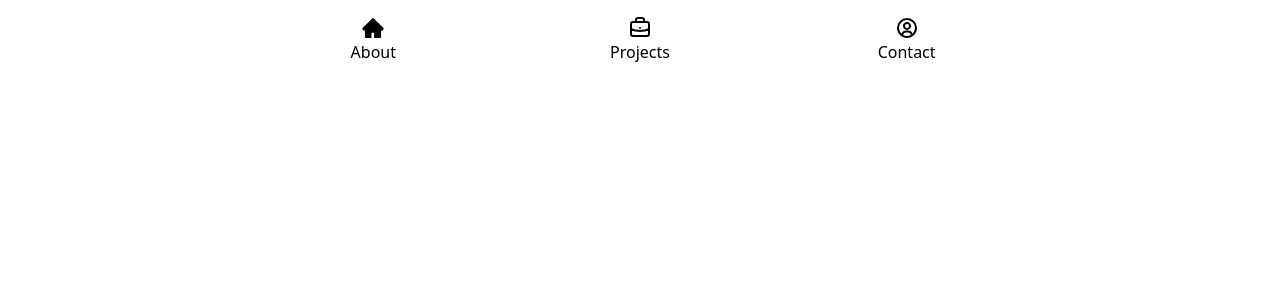
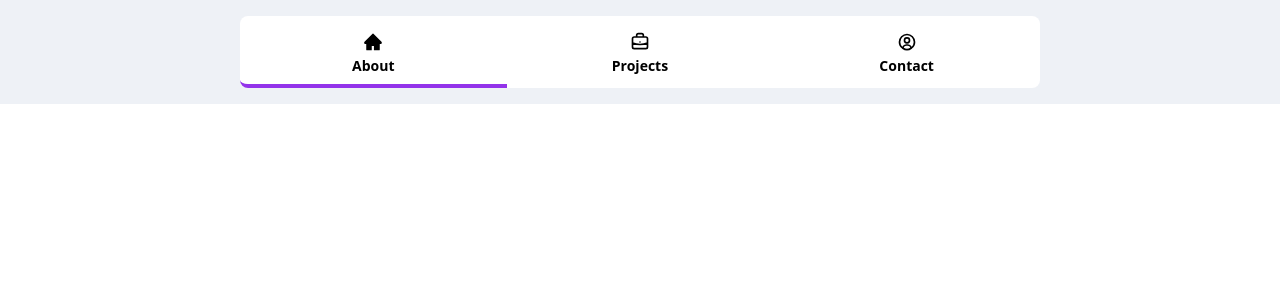
Before and after one commit to jisanjung/portfolio3, a React (Vite) app: page / in a window 1280 px wide. Shown: the top 300 px of the page. Built offline with nearby package versions, Linux system fonts and the light colour scheme.

Commit message:
style: add color and border to nav links

```diff
--- a/src/App.jsx
+++ b/src/App.jsx
@@ -1,7 +1,7 @@
 import { Route, Routes } from 'react-router-dom';
 import About from './pages/About';
 import { useMediaQuery } from './hooks/useMediaQuery';
-import { SMALL_DESKTOP_WIDTH, LARGE_DESKTOP_WIDTH } from './constants';
+import { SMALL_DESKTOP_WIDTH, LARGE_DESKTOP_WIDTH, BACKGROUND_COLOR } from './constants';
 import Nav from './components/Nav';
 import Projects from './pages/Projects';
 import Contact from './pages/Contact';
@@ -18,7 +18,9 @@ function App() {
   }
 
   return (
-    <main className='m-4 lg:flex lg:justify-center'>
+    <main className='p-4 lg:flex lg:justify-center' style={{
+      backgroundColor: BACKGROUND_COLOR,
+    }}>
       <div style={{
         width: determineWidth(),
       }}>
--- a/src/components/Nav.jsx
+++ b/src/components/Nav.jsx
@@ -3,24 +3,28 @@ import { Link, useLocation } from 'react-router-dom'
 import { AiFillHome, AiOutlineHome } from "react-icons/ai";
 import { HiBriefcase, HiOutlineBriefcase } from "react-icons/hi";
 import { BiUserCircle, BiSolidUserCircle } from "react-icons/bi";
+import { COMPONENT_COLOR } from '../constants';
 
 const Nav = () => {
 
     const location = useLocation();
+    const isAboutPage = location?.pathname === "/";
+    const isProjectsPage = location?.pathname === "/projects";
+    const isContactPage = location?.pathname === "/contact";
 
   return (
-    <nav className='flex'>
-        <Link to="/" className='w-1/3'>
-            <div className='flex justify-center'>{location?.pathname === "/" ? <AiFillHome fontSize="24px"/> : <AiOutlineHome fontSize="24px"/>}</div>
-            <p className='text-center'>About</p>
+    <nav className='flex rounded-lg' style={{ backgroundColor: COMPONENT_COLOR, }}>
+        <Link to="/" className={`w-1/3 pt-4 rounded-l-lg ${isAboutPage && "border-b-4 border-purple-600"}`}>
+            <div className='flex justify-center'>{isAboutPage ? <AiFillHome fontSize="20px"/> : <AiOutlineHome fontSize="20px"/>}</div>
+            <p className='text-center mt-1 mb-2 font-semibold text-sm'>About</p>
         </Link>
-        <Link to="/projects" className='w-1/3'>
-            <div className='flex justify-center'>{location?.pathname === "/projects" ? <HiBriefcase fontSize="24px"/> : <HiOutlineBriefcase fontSize="24px"/>}</div>
-            <p className='text-center'>Projects</p>
+        <Link to="/projects" className={`w-1/3 pt-4 ${isProjectsPage && "border-b-4 border-purple-600"}`}>
+            <div className='flex justify-center'>{isProjectsPage ? <HiBriefcase fontSize="20px"/> : <HiOutlineBriefcase fontSize="20px"/>}</div>
+            <p className='text-center mt-1 mb-2 font-semibold text-sm'>Projects</p>
         </Link>
-        <Link to="/contact" className='w-1/3'>
-            <div className='flex justify-center'>{location?.pathname === "/contact" ? <BiSolidUserCircle fontSize="24px"/> : <BiUserCircle fontSize="24px"/>}</div>
-            <p className='text-center'>Contact</p>
+        <Link to="/contact" className={`w-1/3 pt-4 rounded-r-lg ${isContactPage && "border-b-4 border-purple-600"}`}>
+            <div className='flex justify-center'>{isContactPage ? <BiSolidUserCircle fontSize="20px"/> : <BiUserCircle fontSize="20px"/>}</div>
+            <p className='text-center mt-1 mb-2 font-semibold text-sm'>Contact</p>
         </Link>
     </nav>
   )
--- a/src/constants.js
+++ b/src/constants.js
@@ -1,3 +1,5 @@
 // style variables
 export const SMALL_DESKTOP_WIDTH = "800px";
 export const LARGE_DESKTOP_WIDTH = "1000px";
+export const BACKGROUND_COLOR = "#eef1f6";
+export const COMPONENT_COLOR = "#ffffff";
```
